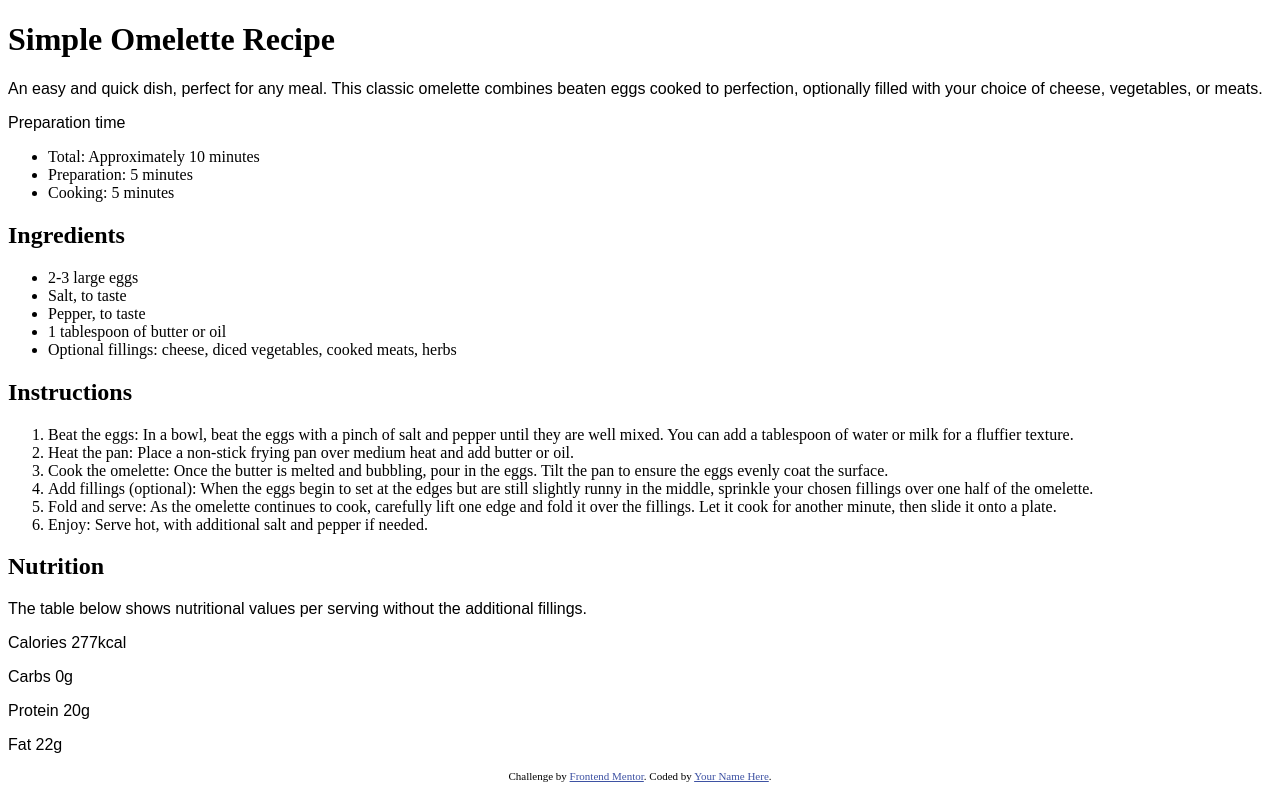
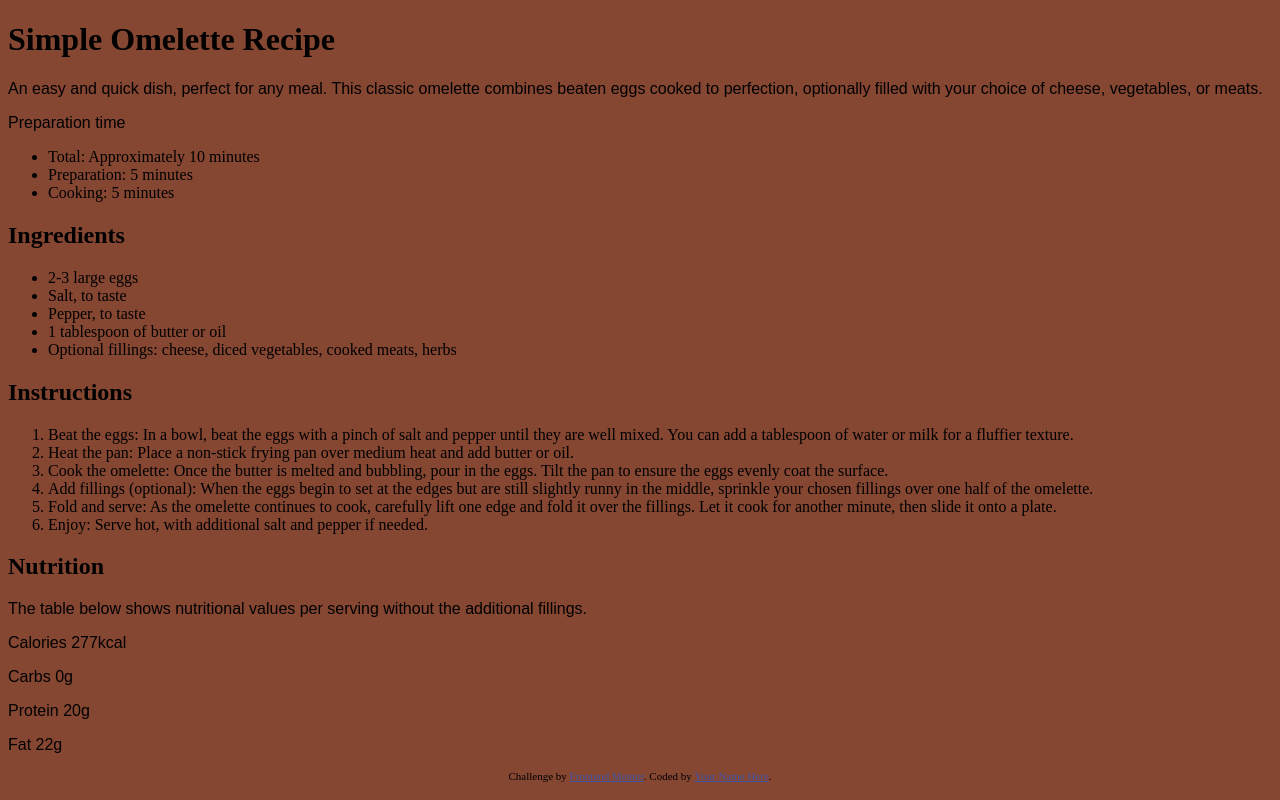
Before and after one commit to dietthecoke/sample-recipe-page, a plain HTML site: page index.html in a window 1280 px wide. Drawn offline with Linux system fonts and the light colour scheme.

Commit message:
Update stylesheet.css

```diff
--- a/stylesheet.css
+++ b/stylesheet.css
@@ -21,6 +21,15 @@
   src: url('assets/fonts/young-serif/YoungSerif-Regular.ttf') format('ttf');
 }
 
+/* MAIN */
+body {
+  background-color: var(--nutmeg);
+}
+
+h1 {
+  font-family: 'outfit', serif;
+}
+
 p {
   font-size: 16px;
   font-family: 'young-serif', sans-serif;
```
